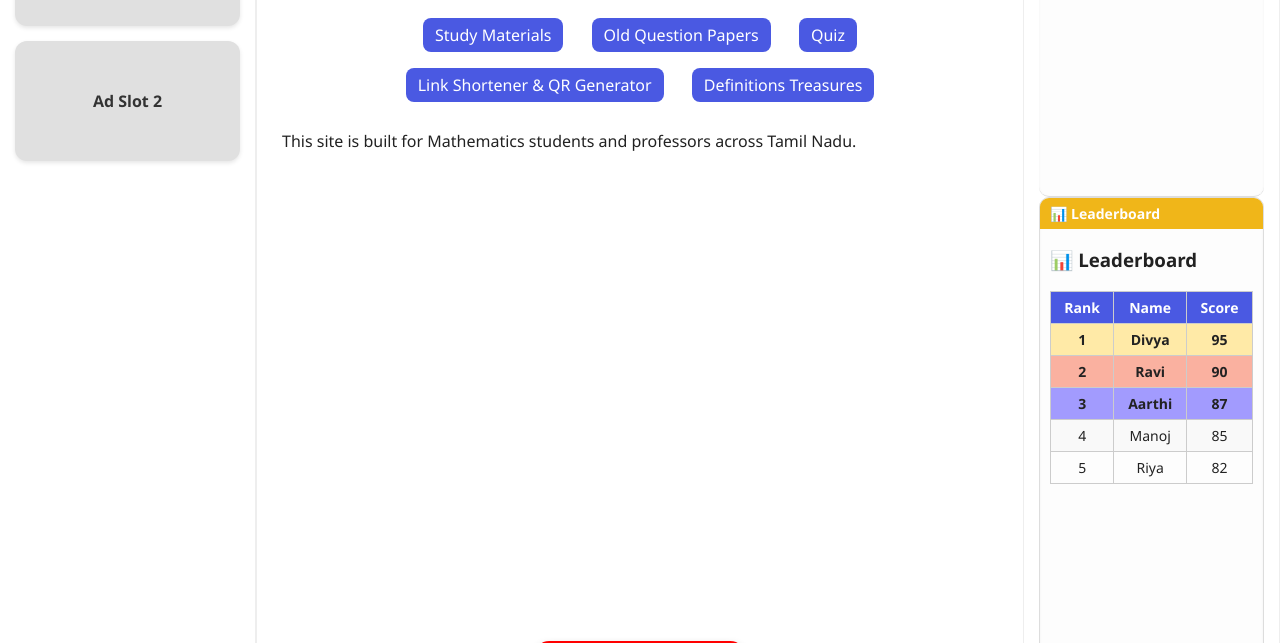
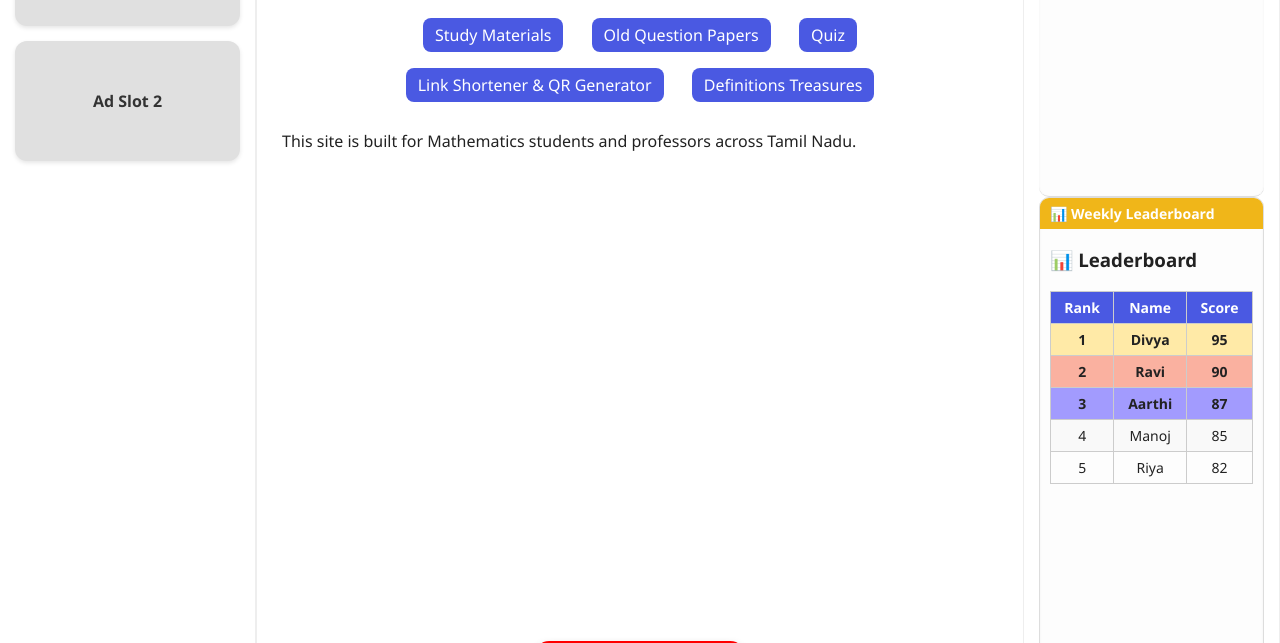
Before and after one commit to kalvikraft/kalvi-kraft, a plain HTML site: page index.html in a window 1280 px wide. Shown: the part 109-752 px from the top of the page. Drawn offline with nearby package versions, Linux system fonts and the light colour scheme; grey boxes are pictures that could not be loaded.

Commit message:
Update style.css

```diff
--- a/style.css
+++ b/style.css
@@ -146,7 +146,7 @@ h1 {
 }
 
 .leaderboard::before {
-  content: '📊 Leaderboard';
+  content: '📊 Weekly Leaderboard';
   display: block;
   background-color: var(--highlight);
   color: white;
```
